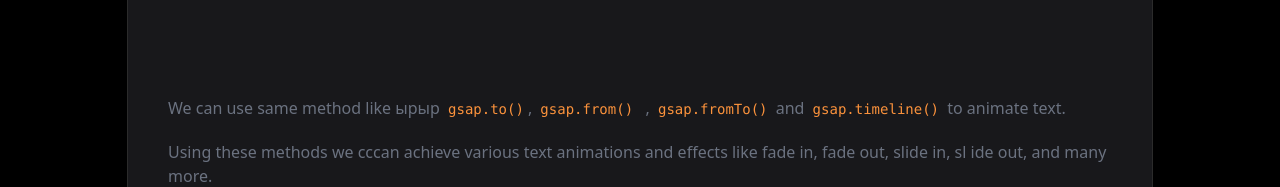
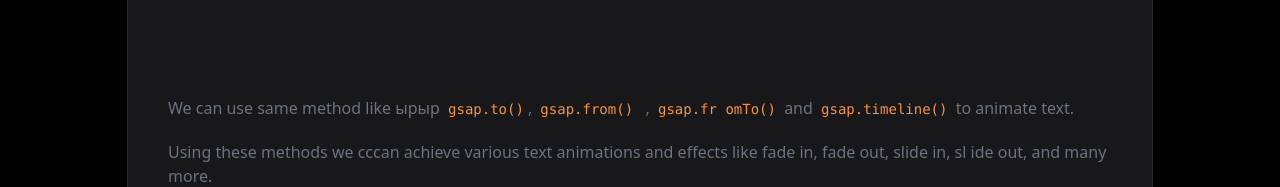
Before and after one commit to shokhaway01/mojito-GSAP, a React (Vite) app: page /gsaptext in a window 1280 px wide. Shown: the top 187 px of the page. Built offline with nearby package versions, Linux system fonts and the light colour scheme.

Commit message:
Fix typo in GsapText component code example

```diff
--- a/src/pages/GsapText.jsx
+++ b/src/pages/GsapText.jsx
@@ -23,7 +23,7 @@ const GsapText = () => {
 
       <p className="mt-5 text-gray-500 para">
         We can use same method like ырыр <code>gsap.to()</code>,{" "}
-        <code>gsap.from()  </code>, <code>gsap.fromTo()</code> and{" "}
+        <code>gsap.from()  </code>, <code>gsap.fr omTo()</code> and{" "}
         <code>gsap.timeline()</code> to animate text.
       </p>
 
```
